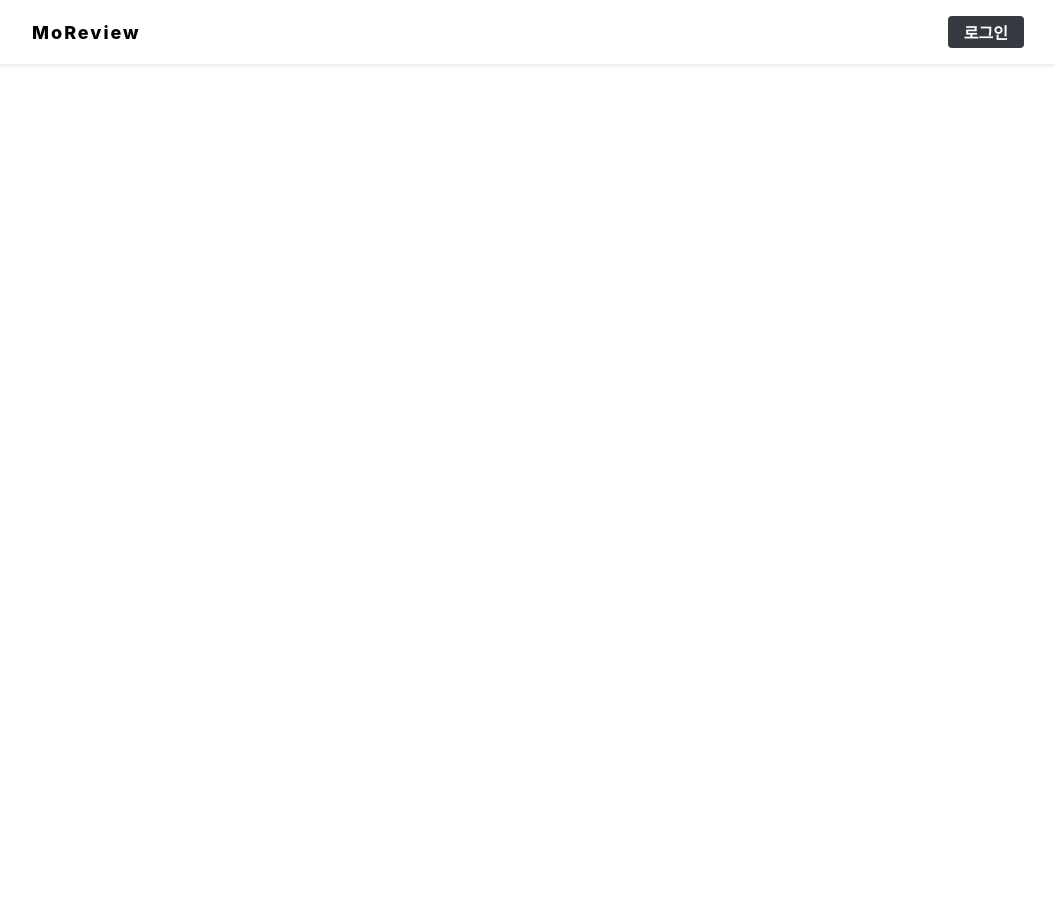
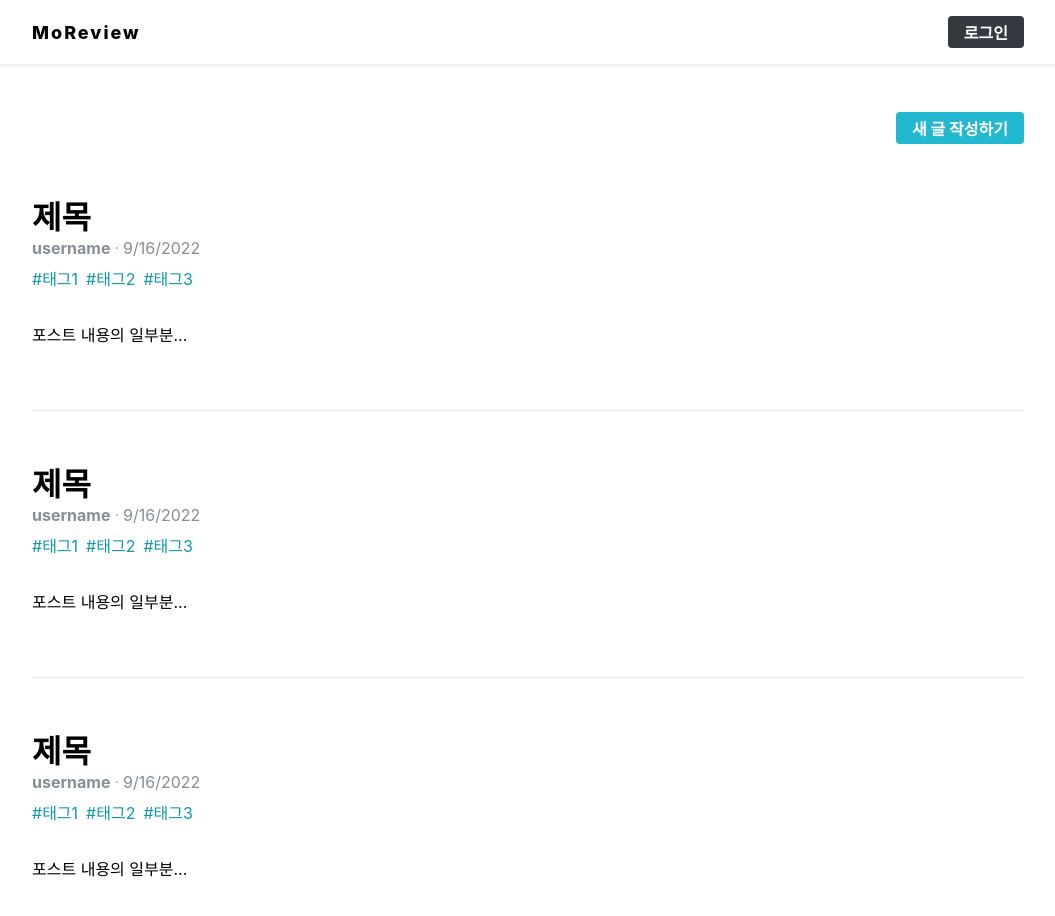
Before and after one commit to Zerobase-FE-2/MobileGame_SocialNetworkService, a React (Vite) app: page / in a window 1280 px wide. Shown: the top 916 px of the page, without its empty margins (112-1167 px from the left). Before the commit the page ends 800 px from the top, so only its background shows below. Built offline with nearby package versions, Linux system fonts and the light colour scheme.

Commit message:
feature: 게시물 리스트 페이지 구성

```diff
--- a/package.json
+++ b/package.json
@@ -21,6 +21,7 @@
     "@types/styled-components": "^5.1.26",
     "@vitejs/plugin-react": "^2.1.0",
     "axios": "^0.27.2",
+    "firebase": "^9.10.0",
     "quill": "^1.3.7",
     "react-helmet-async": "^1.3.0",
     "react-quill": "^2.0.0",
--- a/src/App.tsx
+++ b/src/App.tsx
@@ -11,7 +11,7 @@ function App() {
         <title>Mobile-Review</title>
       </Helmet>
       <Routes>
-        <Route path="/" element={<PostListPage />}></Route>
+        <Route path="/" element={<PostListPage />} />
         <Route path="/write" element={<WritePage />} />
         <Route path="/@:username">
           <Route index element={<PostListPage />} />
--- a/src/components/common/Button.tsx
+++ b/src/components/common/Button.tsx
@@ -2,6 +2,7 @@ import styled, { css } from 'styled-components';
 import palette from '../../lib/styles/palette';
 
 import { Link } from 'react-router-dom';
+
 interface MyComponentsProps {
   fullWidth?: boolean;
   cyan?: number;
@@ -37,6 +38,7 @@ const buttonStyle = css`
       width: 100%;
       font-size: 1.125rem;
     `};
+
   ${(props: MyComponentsProps) =>
     props.cyan &&
     css`
--- a/src/components/common/Header.tsx
+++ b/src/components/common/Header.tsx
@@ -37,6 +37,7 @@ const UserInfo = styled.div`
 
 const Header = () => {
   return (
+    <>
       <HeaderBlock>
         <Wrapper>
           <Link to="/" className="logo">
@@ -47,6 +48,8 @@ const Header = () => {
           </div>
         </Wrapper>
       </HeaderBlock>
+      <Spacer />
+    </>
   );
 };
 
--- a/src/components/common/SubInfo.tsx
+++ b/src/components/common/SubInfo.tsx
@@ -1,5 +1,39 @@
-const Header = () => {
-  return <div>Header</div>;
+import { Link } from 'react-router-dom';
+import styled, { css, CSSProperties } from 'styled-components';
+import palette from '../../lib/styles/palette';
+
+interface subInfo {
+  username: string;
+  publishedDate: any;
+  hasMarginTop: any;
+}
+
+const SubInfoBlock = styled.div`
+  ${(props: subInfo) =>
+    props.hasMarginTop &&
+    css`
+      margin-top: 1rem;
+    `}
+  color:${palette.gray[6]};
+
+  span + span:before {
+    color: ${palette.gray[5]};
+    padding-left: 0.25rem;
+    padding-right: 0.25rem;
+    content: '\\B7';
+  }
+`;
+
+const SubInfo = ({ username, publishedDate, hasMarginTop }: subInfo) => {
+  return (
+    <SubInfoBlock hasMarginTop={hasMarginTop}>
+      <span>
+        <b>
+          <Link to={`/@${username}`}>{username}</Link>
+        </b>
+      </span>
+      <span>{new Date(publishedDate).toLocaleDateString()}</span>
+    </SubInfoBlock>
+  );
 };
-
-export default Header;
+export default SubInfo;
--- /dev/null
+++ b/src/components/common/Tags.tsx
@@ -0,0 +1,30 @@
+import palette from '../../lib/styles/palette';
+import styled from 'styled-components';
+import { Link } from 'react-router-dom';
+
+const TagsBlock = styled.div`
+  margin-top: 0.5rem;
+  .tag {
+    display: inline-block;
+    color: ${palette.cyan[7]};
+    text-decoration: none;
+    margin-right: 0.5rem;
+    &:hover {
+      color: ${palette.cyan[6]};
+    }
+  }
+`;
+
+const Tags = ({ tags }: { tags: string[] }) => {
+  return (
+    <TagsBlock>
+      {tags.map((tag) => (
+        <Link className="tag" to={`/?tag=${tag}`} key={tag}>
+          #{tag}
+        </Link>
+      ))}
+    </TagsBlock>
+  );
+};
+
+export default Tags;
--- /dev/null
+++ b/src/components/post/PostViewer.tsx
@@ -0,0 +1,51 @@
+import { Helmet } from 'react-helmet-async';
+import styled from 'styled-components';
+import palette from '../../lib/styles/palette';
+import Responsive from '../common/Responsive';
+import SubInfo from '../common/SubInfo';
+import Tags from '../common/Tags';
+
+const PostViewerBlock = styled(Responsive)`
+  margin-top: 4rem;
+`;
+
+const PostHead = styled.div`
+  border-bottom: 1px solid ${palette.gray[2]};
+  padding-bottom: 3rem;
+  margin-bottom: 3rem;
+
+  h1 {
+    font-size: 3rem;
+    line-height: 1.5;
+    margin: 0;
+  }
+`;
+
+const PostContent = styled.div`
+  font-size: 1.3125rem;
+  color: ${palette.gray[8]};
+`;
+
+const PostViewer = () => {
+  return (
+    <PostViewerBlock>
+      <Helmet>
+        <title>Post</title>
+      </Helmet>
+      <PostHead>
+        <h1>제목</h1>
+        <SubInfo
+          username="username"
+          publishedDate={new Date()}
+          hasMarginTop={false}
+        />
+        <Tags tags={['태그1', '태그2', '태그3']} />
+      </PostHead>
+      <PostContent
+        dangerouslySetInnerHTML={{ __html: `<p>HTML <b>내용입니다</b></p>` }}
+      />
+    </PostViewerBlock>
+  );
+};
+
+export default PostViewer;
--- /dev/null
+++ b/src/components/posts/PostsList.tsx
@@ -0,0 +1,73 @@
+import styled from 'styled-components';
+import palette from '../../lib/styles/palette';
+import Button from '../common/Button';
+import Responsive from '../common/Responsive';
+import SubInfo from '../common/SubInfo';
+import Tags from '../common/Tags';
+
+const PostListBlock = styled(Responsive)`
+  margin-top: 3rem;
+`;
+const WritePostButtonWrapper = styled.div`
+  display: flex;
+  justify-content: flex-end;
+  margin-bottom: 3rem;
+`;
+
+const PostItemBlock = styled.div`
+  padding-top: 3rem;
+  padding-bottom: 3rem;
+
+  &:first-child {
+    padding-top: 0;
+  }
+  & + & {
+    border-top: 1px solid ${palette.gray[2]};
+  }
+
+  h2 {
+    font-size: 2rem;
+    margin-bottom: 0;
+    margin-top: 0;
+    &:hover {
+      color: ${palette.gray[6]};
+    }
+  }
+  p {
+    margin-top: 2rem;
+  }
+`;
+
+const PostItem = () => {
+  return (
+    <PostItemBlock>
+      <h2>제목</h2>
+      <SubInfo
+        username="username"
+        publishedDate={new Date()}
+        hasMarginTop={false}
+      />
+      <Tags tags={['태그1', '태그2', '태그3']} />
+      <p>포스트 내용의 일부분...</p>
+    </PostItemBlock>
+  );
+};
+
+const PostList = () => {
+  return (
+    <PostListBlock>
+      <WritePostButtonWrapper>
+        <Button cyan to="/write">
+          새 글 작성하기
+        </Button>
+      </WritePostButtonWrapper>
+      <div>
+        <PostItem />
+        <PostItem />
+        <PostItem />
+      </div>
+    </PostListBlock>
+  );
+};
+
+export default PostList;
--- a/src/page/PostListPage.tsx
+++ b/src/page/PostListPage.tsx
@@ -1,9 +1,11 @@
+import PostList from '../components/posts/PostsList';
 import HeaderContainer from '../containers/common/HeaderContainer';
 
 const PostListPage = () => {
   return (
     <>
       <HeaderContainer />
+      <PostList />
     </>
   );
 };
--- a/src/page/PostPage.tsx
+++ b/src/page/PostPage.tsx
@@ -1,9 +1,11 @@
+import PostViewer from '../components/post/PostViewer';
 import HeaderContainer from '../containers/common/HeaderContainer';
 
 const PostPage = () => {
   return (
     <>
       <HeaderContainer />
+      <PostViewer />
     </>
   );
 };
```
Also changed, not shown: src/modules/firebase/app.js (added, +18 -0 lines), src/modules/firebase/write.js (added, +21 -0 lines), 1 other file (tests, documents, lock files or other folders). Lines whose indentation alone changed are shown as unchanged.
